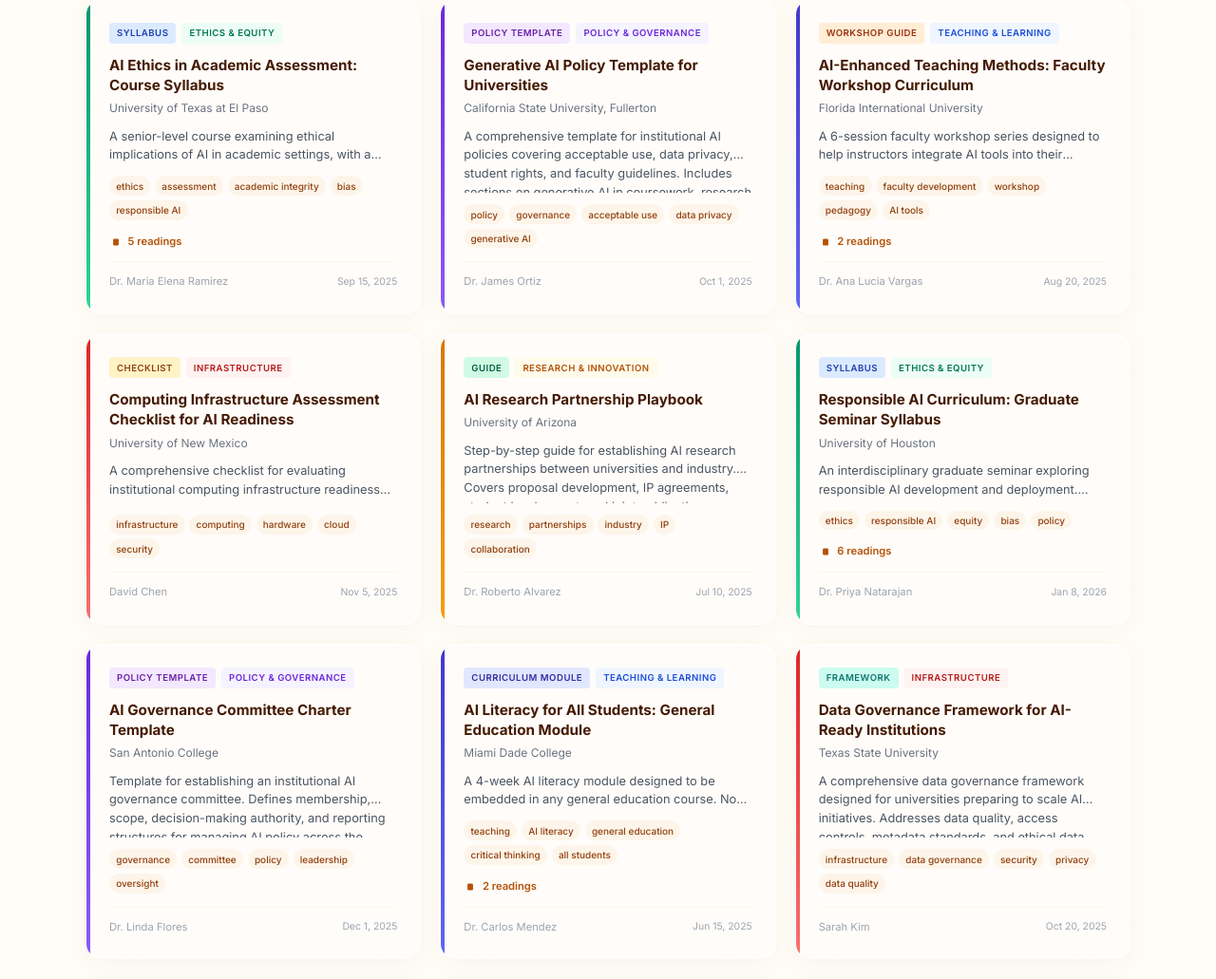
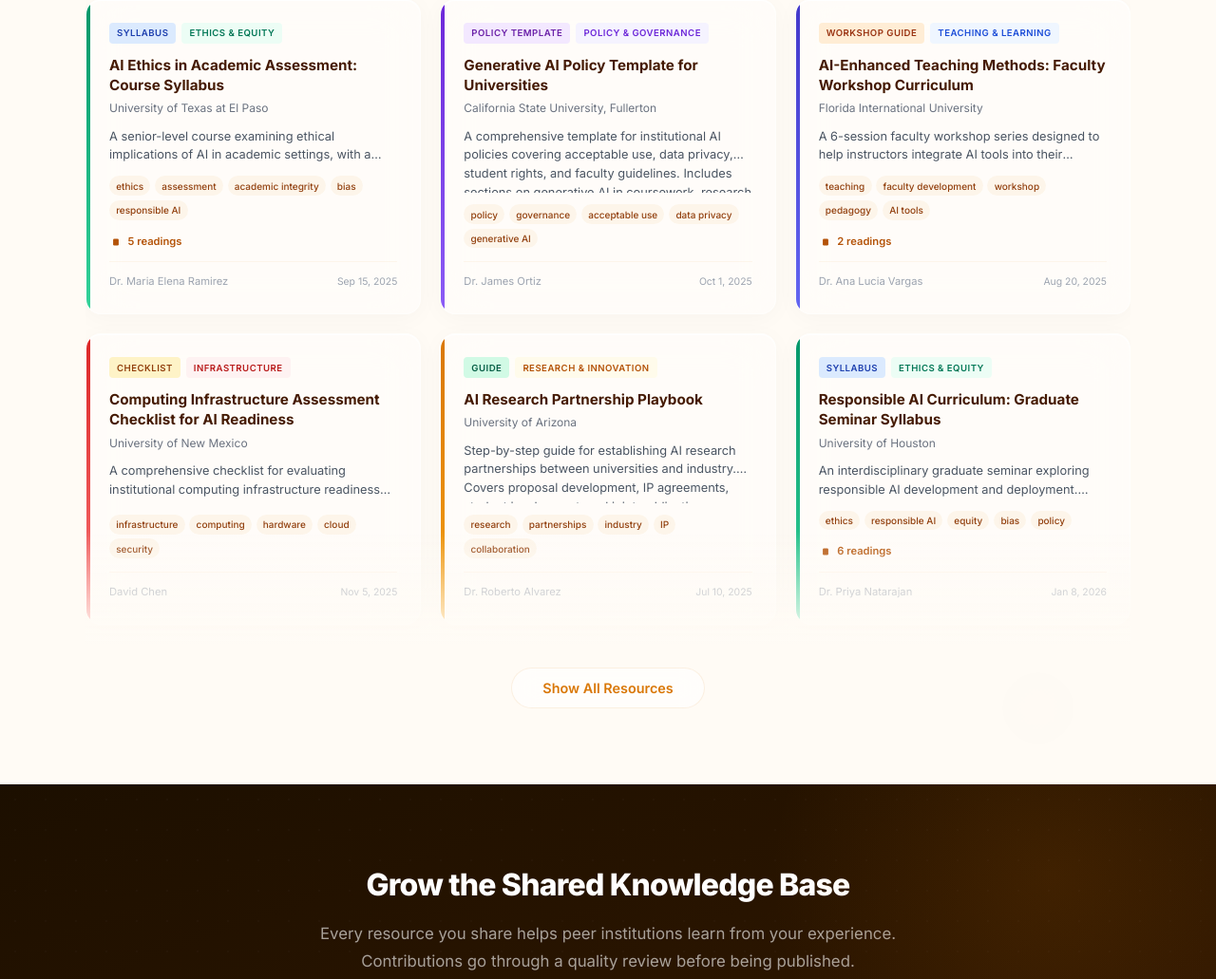
Before and after one commit to cauamcardoso/arex-platform, a Flask app: page /repository in a window 1280 px wide. Shown: the part 3347-4378 px from the top of the page at 95% size. Run offline with Flask 3, Linux system fonts and the light colour scheme.

Commit message:
Update readiness copy, atlas background, and add collapsible grids to repository and news
- Readiness: "honesty" → "open exchange", "HSIs" → "academic institutions", "developmental levels" → "AI Readiness levels"
- Atlas: background changed from pink to white
- Repository: browse resources section capped with fade gradient and Show All toggle
- News: articles section capped with fade gradient and Show All toggle

Co-Authored-By: Claude Opus 4.6 <noreply@anthropic.com>

```diff
--- a/templates/atlas.html
+++ b/templates/atlas.html
@@ -10,8 +10,8 @@
     <style>
         :root {
             --bg-primary: #ffffff;
-            --bg-secondary: #fff5f7;
-            --bg-tertiary: #fff1f3;
+            --bg-secondary: #ffffff;
+            --bg-tertiary: #fafafa;
             --card-bg: rgba(255, 255, 255, 0.8);
             --card-hover: rgba(255, 255, 255, 0.95);
             --border-subtle: rgba(225, 29, 72, 0.1);
--- a/templates/readiness.html
+++ b/templates/readiness.html
@@ -1269,7 +1269,7 @@
 
             <!-- Four Levels -->
             <div class="framework-label fade-up">
-                <h3>Four developmental levels</h3>
+                <h3>Four AI Readiness levels</h3>
                 <p>The framework describes four stages of progress, from early conversations to deep integration. They reflect where an institution is in the process, not how well it's performing.</p>
             </div>
 
@@ -1329,13 +1329,13 @@
             <div class="approach-grid">
                 <div class="approach-card fade-up">
                     <div class="approach-icon" style="background: rgba(139, 92, 246, 0.15);"><svg width="24" height="24" viewBox="0 0 24 24" fill="none" xmlns="http://www.w3.org/2000/svg"><defs><linearGradient id="ap1" x1="0" y1="0" x2="24" y2="24" gradientUnits="userSpaceOnUse"><stop stop-color="#8b5cf6"/><stop offset="1" stop-color="#a78bfa"/></linearGradient></defs><path d="M12 3L20 7.5V14C20 18.4 16.4 21.5 12 22C7.6 21.5 4 18.4 4 14V7.5L12 3Z" fill="url(#ap1)"/></svg></div>
-                    <h3>Designed to encourage honesty</h3>
+                    <h3>Designed to encourage open exchange</h3>
                     <p>We use words like "Exploring" and "Building" instead of scores that feel like grades. There are no rankings and no leaderboards. We found that people engage more honestly when they're not worried about how the results look, so we designed the whole experience around that.</p>
                 </div>
 
                 <div class="approach-card fade-up" style="transition-delay: 0.1s">
                     <div class="approach-icon" style="background: rgba(99, 102, 241, 0.15);"><svg width="24" height="24" viewBox="0 0 24 24" fill="none" xmlns="http://www.w3.org/2000/svg"><defs><linearGradient id="ap2" x1="0" y1="24" x2="24" y2="0" gradientUnits="userSpaceOnUse"><stop stop-color="#6366f1"/><stop offset="1" stop-color="#818cf8"/></linearGradient></defs><circle cx="12" cy="20" r="16" fill="url(#ap2)" opacity="0.2"/><circle cx="12" cy="20" r="11" fill="url(#ap2)" opacity="0.4"/><circle cx="12" cy="20" r="6" fill="url(#ap2)"/></svg></div>
-                    <h3>Rooted in what HSIs are actually facing</h3>
+                    <h3>Rooted in what academic institutions are actually facing</h3>
                     <p>The AI Readiness framework grew out of a partnership between AAII, CAHSI and HACU. The pillars, levels, and assessment questions come from working directly with Hispanic-Serving Institutions across 30 states and territories, where AI adoption plays out differently than it does at well-resourced research universities.</p>
                 </div>
 
--- a/templates/toolkit.html
+++ b/templates/toolkit.html
@@ -898,6 +898,51 @@
             color: var(--accent-deep);
             padding: 0.1rem 0.35rem;
             border-radius: 999px;
+        }
+
+        .resources-grid-wrapper {
+            position: relative;
+            max-height: 680px;
+            overflow: hidden;
+            transition: max-height 0.5s ease;
+        }
+        .resources-grid-wrapper.expanded {
+            max-height: none;
+        }
+        .resources-grid-wrapper:not(.expanded)::after {
+            content: '';
+            position: absolute;
+            bottom: 0; left: 0; right: 0;
+            height: 120px;
+            background: linear-gradient(to bottom, transparent, var(--bg-secondary, #fffbeb));
+            pointer-events: none;
+            z-index: 2;
+        }
+        .resources-toggle {
+            display: flex;
+            justify-content: center;
+            margin-top: 1.5rem;
+            position: relative;
+            z-index: 3;
+        }
+        .resources-toggle button {
+            padding: 0.75rem 2rem;
+            border-radius: 999px;
+            border: 1px solid var(--border-subtle, rgba(217, 119, 6, 0.2));
+            background: rgba(255,255,255,0.6);
+            backdrop-filter: blur(12px);
+            color: var(--accent, #d97706);
+            font-weight: 600;
+            font-size: 0.9rem;
+            cursor: pointer;
+            transition: all 0.3s ease;
+            font-family: 'Inter', sans-serif;
+        }
+        .resources-toggle button:hover {
+            background: rgba(255,255,255,0.85);
+            border-color: var(--accent, #d97706);
+            transform: translateY(-2px);
+            box-shadow: 0 4px 12px rgba(0,0,0,0.08);
         }
 
         .resources-grid {
@@ -1736,8 +1781,13 @@
                 </div>
             </div>
 
-            <div class="resources-grid fade-up" id="resourcesGrid" style="transition-delay: 0.2s;">
-                <div class="resources-empty">Loading resources...</div>
+            <div class="resources-grid-wrapper fade-up" id="resourcesGridWrapper" style="transition-delay: 0.2s;">
+                <div class="resources-grid" id="resourcesGrid">
+                    <div class="resources-empty">Loading resources...</div>
+                </div>
+            </div>
+            <div class="resources-toggle" id="resourcesTogle">
+                <button onclick="toggleResources()">Show All Resources</button>
             </div>
         </div>
     </section>
@@ -1889,6 +1939,22 @@
          ============================================================ -->
     <script>
         /* ==========================================================
+           RESOURCES TOGGLE
+           ========================================================== */
+        function toggleResources() {
+            const wrapper = document.getElementById('resourcesGridWrapper');
+            const btn = document.querySelector('#resourcesTogle button');
+            if (wrapper.classList.contains('expanded')) {
+                wrapper.classList.remove('expanded');
+                btn.textContent = 'Show All Resources';
+                wrapper.scrollIntoView({ behavior: 'smooth', block: 'start' });
+            } else {
+                wrapper.classList.add('expanded');
+                btn.textContent = 'Show Less';
+            }
+        }
+
+        /* ==========================================================
            UTILITY HELPERS
            ========================================================== */
         const PILLAR_LABELS = {
```
Also changed, not shown: templates/news.html (+70 -1 lines).
